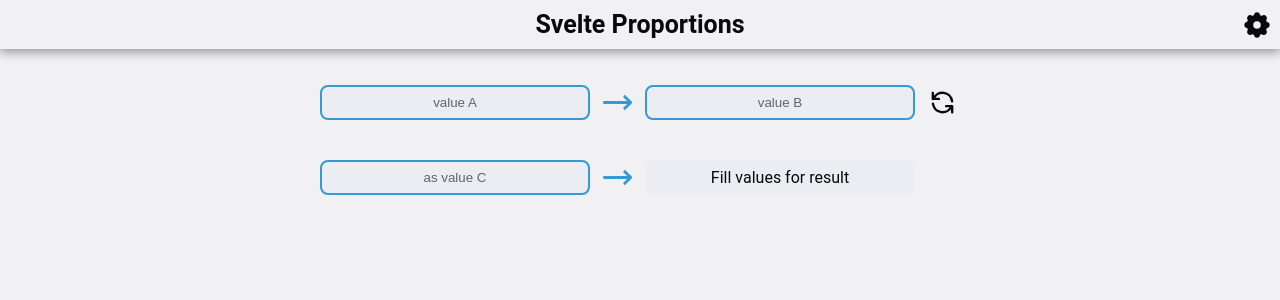
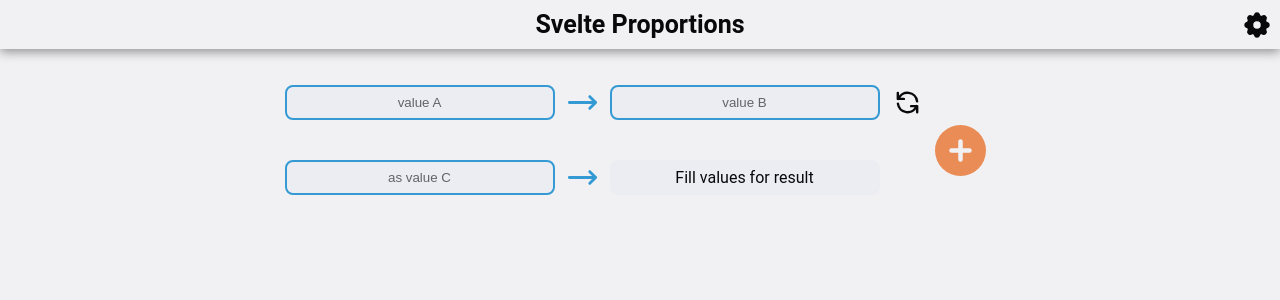
Before and after one commit to Pronian/proportions-svelte, a Svelte app: page / in a window 1280 px wide. Shown: the top 300 px of the page. Built offline with nearby package versions, Linux system fonts and the light colour scheme.

Commit message:
Added buttons for result row creation

```diff
--- a/src/assets/svgObjects.ts
+++ b/src/assets/svgObjects.ts
@@ -36,3 +36,8 @@ export const cross: SVGObj = {
 	attrs: attrsToObj('fill="currentColor" viewBox="0 0 20 20"'),
 	body: '<path fill-rule="evenodd" d="M4.293 4.293a1 1 0 011.414 0L10 8.586l4.293-4.293a1 1 0 111.414 1.414L11.414 10l4.293 4.293a1 1 0 01-1.414 1.414L10 11.414l-4.293 4.293a1 1 0 01-1.414-1.414L8.586 10 4.293 5.707a1 1 0 010-1.414z" clip-rule="evenodd"></path>'
 };
+
+export const plus: SVGObj = {
+	attrs: attrsToObj('fill="currentColor" viewBox="0 0 20 20"'),
+	body: `<path fill-rule="evenodd" d="M10 5a1 1 0 011 1v3h3a1 1 0 110 2h-3v3a1 1 0 11-2 0v-3H6a1 1 0 110-2h3V6a1 1 0 011-1z" clip-rule="evenodd"></path>`
+};
--- a/src/components/macroBlocks/Proportions.svelte
+++ b/src/components/macroBlocks/Proportions.svelte
@@ -3,7 +3,7 @@
 	import InputNumberExpression from '../common/InputNumberExpression.svelte';
 	import IconButton from '../common/IconButton.svelte';
 	import SvgBuilder from '../common/SvgBuilder.svelte';
-	import { arrowNarrowRight, refresh } from '../../assets/svgObjects';
+	import { arrowNarrowRight, refresh, plus } from '../../assets/svgObjects';
 	import { roundIfNeeded } from '../../util/number';
 	import { createWritableLS } from '../../stores/writableLocalStorage';
 	import { createSwapAnimation } from '../../actions/swapRotateAnimation';
@@ -54,6 +54,14 @@
 		return result.toString();
 	}
 
+	function addRow() {
+		$store.cArr.push({
+			computed: $store.c.computed + $store.cArr.length + 1,
+			expression: ''
+		});
+		$store.cArr = $store.cArr;
+	}
+
 	$: result = calculateResult($store, roundingDigits);
 </script>
 
@@ -100,6 +108,12 @@
 	</div>
 </section>
 
+<section class="prop-additional">
+	<IconButton class="btn-add" on:click={addRow}>
+		<SvgBuilder class="svgPlus" svgObj={plus} role="img" title="Add result row" />
+	</IconButton>
+</section>
+
 <style>
 	.prop-main {
 		max-width: 64rem;
@@ -131,4 +145,21 @@
 		width: 3.5rem;
 		height: 3.5rem;
 	}
+
+	.prop-additional :global(.btn-add) {
+		background-color: var(--secondary-color);
+		border-radius: 50%;
+		margin: 1rem;
+	}
+
+	.prop-additional :global(.btn-add:focus),
+	.prop-additional :global(.btn-add:hover) {
+		background-color: var(--secondary-color-conceal-50);
+	}
+
+	.prop-additional :global(.svgPlus) {
+		width: 4.5rem;
+		height: 4.5rem;
+		color: var(--bg-color);
+	}
 </style>
```
